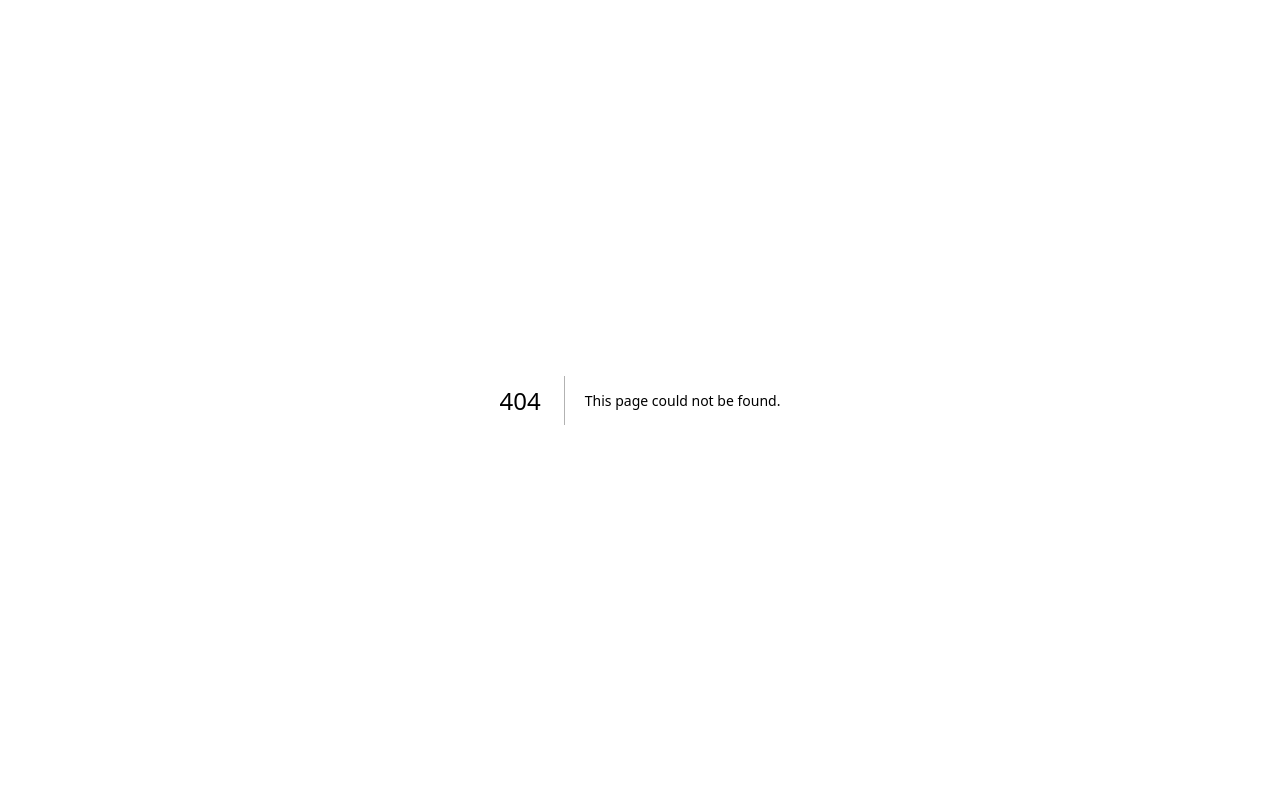
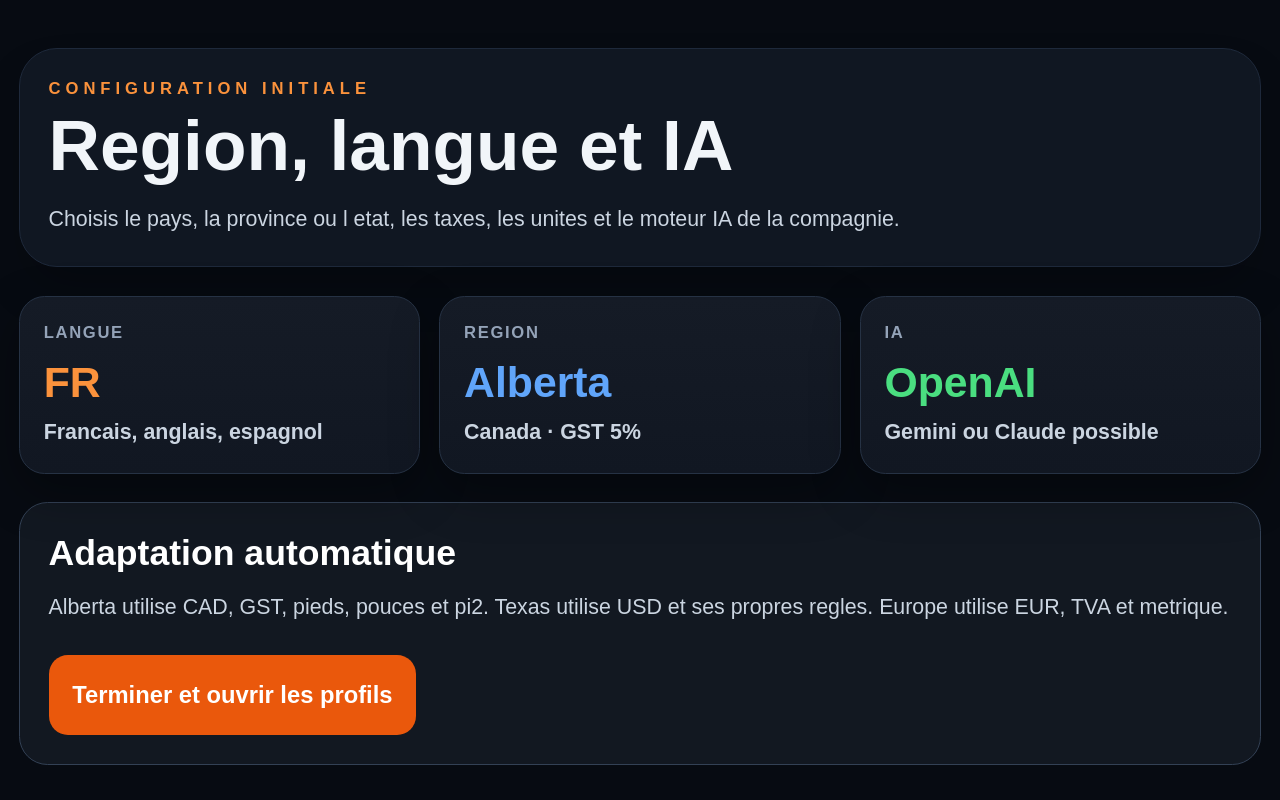
Before and after one commit to bisaillonpatrick1979-dev/Chatgpt-hailite-, a Next.js app: page /onboarding in a window 1280 px wide. Before the commit this address had no page. Built offline with nearby package versions, Linux system fonts and the light colour scheme.

Commit message:
Add region and AI onboarding page

```diff
--- /dev/null
+++ b/app/onboarding/page.tsx
@@ -0,0 +1,25 @@
+import Link from "next/link";
+
+export default function Page() {
+  return (
+    <main className="min-h-screen bg-[#070b12] p-4 text-slate-100">
+      <section className="mx-auto max-w-6xl pt-6">
+        <div className="rounded-[2rem] border border-slate-800 bg-[#101722] p-6 shadow-2xl">
+          <p className="text-sm font-black uppercase tracking-[0.3em] text-orange-400">Configuration initiale</p>
+          <h1 className="mt-2 text-4xl font-black md:text-6xl">Region, langue et IA</h1>
+          <p className="large-readable mt-4 text-slate-300">Choisis le pays, la province ou l etat, les taxes, les unites et le moteur IA de la compagnie.</p>
+        </div>
+        <section className="mt-6 grid gap-4 md:grid-cols-3">
+          <div className="pro-card p-5"><p className="text-sm font-black uppercase tracking-widest text-slate-400">Langue</p><p className="mt-3 text-4xl font-black text-orange-400">FR</p><p className="mt-2 text-lg font-bold text-slate-300">Francais, anglais, espagnol</p></div>
+          <div className="pro-card p-5"><p className="text-sm font-black uppercase tracking-widest text-slate-400">Region</p><p className="mt-3 text-4xl font-black text-blue-400">Alberta</p><p className="mt-2 text-lg font-bold text-slate-300">Canada · GST 5%</p></div>
+          <div className="pro-card p-5"><p className="text-sm font-black uppercase tracking-widest text-slate-400">IA</p><p className="mt-3 text-4xl font-black text-green-400">OpenAI</p><p className="mt-2 text-lg font-bold text-slate-300">Gemini ou Claude possible</p></div>
+        </section>
+        <section className="pro-panel mt-6 p-6">
+          <h2 className="text-3xl font-black text-white">Adaptation automatique</h2>
+          <p className="large-readable mt-3 text-slate-300">Alberta utilise CAD, GST, pieds, pouces et pi2. Texas utilise USD et ses propres regles. Europe utilise EUR, TVA et metrique.</p>
+          <Link href="/" className="mt-6 inline-flex rounded-2xl bg-orange-600 p-5 text-xl font-black text-white">Terminer et ouvrir les profils</Link>
+        </section>
+      </section>
+    </main>
+  );
+}
```
